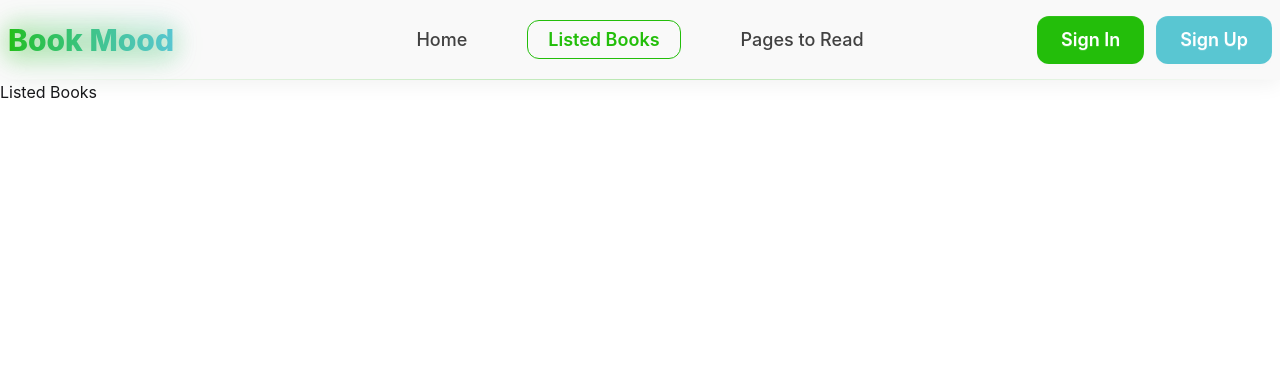
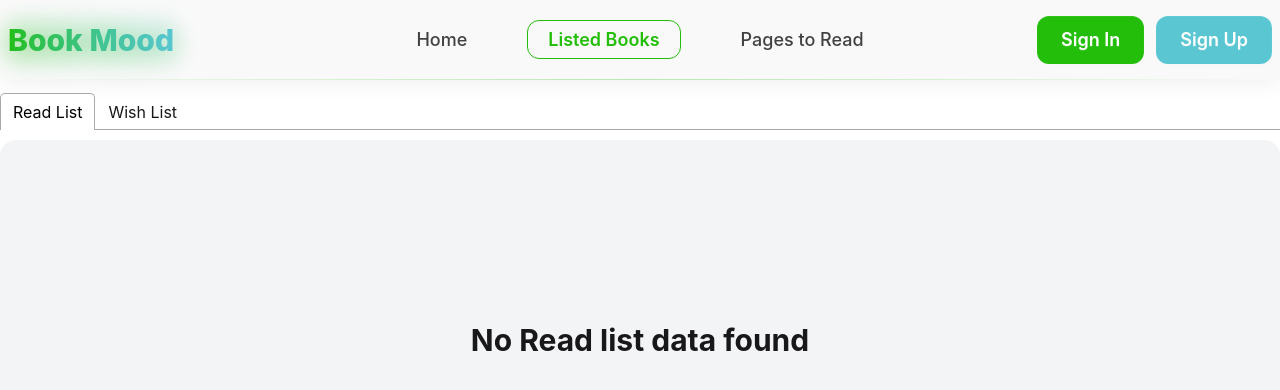
Before and after one commit to Tariqul-stack/book-mood, a React (Vite) app: page /books in a window 1280 px wide. Shown: the top 390 px of the page. Built offline with nearby package versions, Linux system fonts and the light colour scheme.

Commit message:
Add read list and wishlist components with conditional rendering

```diff
--- a/package.json
+++ b/package.json
@@ -17,6 +17,7 @@
     "react-dom": "^19.2.4",
     "react-router": "^7.14.0",
     "react-router-dom": "^7.14.0",
+    "react-tabs": "^6.1.1",
     "react-toastify": "^11.0.5",
     "tailwindcss": "^4.2.2"
   },
--- a/src/Context/BookContext.jsx
+++ b/src/Context/BookContext.jsx
@@ -3,12 +3,12 @@ import React, { createContext, useState } from "react";
 export const BookContext = createContext();
 
 const BookProvider = ({ children }) => {
-  const [storedBooks, setStoredBooks] = useState([]);
+  const [readList, setReadList] = useState([]);
   const [wishList, setWishList] = useState([]);
 
   const bookInfo = {
-    storedBooks,
-    setStoredBooks,
+    readList,
+    setReadList,
     wishList,
     setWishList,
   };
--- /dev/null
+++ b/src/components/ListedBooks/ListedReadList.jsx
@@ -0,0 +1,29 @@
+import React, { useContext } from "react";
+import { BookContext } from "../../Context/BookContext";
+import BookCard from "../UI/BookCard";
+
+const ListedReadList = () => {
+  const { readList, wishList } = useContext(BookContext);
+
+  console.log(readList, wishList, "book Context");
+
+  if (readList.length === 0) {
+    return (
+      <div className="h-[50vh] bg-gray-100 flex items-center justify-center rounded-2xl">
+        <h2 className="font-bold text-3xl">No Read list data found</h2>
+      </div>
+    );
+  }
+
+  return (
+    <div>
+      <div className="grid grid-cols-1 md:grid-cols-3 gap-4">
+        {readList.map((book, index) => (
+          <BookCard key={index} book={book} />
+        ))}
+      </div>
+    </div>
+  );
+};
+
+export default ListedReadList;
--- /dev/null
+++ b/src/components/ListedBooks/ListedWishList.jsx
@@ -0,0 +1,29 @@
+import { useContext } from "react";
+import { BookContext } from "../../Context/BookContext";
+import BookCard from "../UI/BookCard";
+
+const ListedWishList = () => {
+  const { wishList } = useContext(BookContext);
+
+  console.log(wishList, "book Context");
+
+  if (wishList.length === 0) {
+    return (
+      <div className="h-[50vh] bg-gray-100 flex items-center justify-center rounded-2xl">
+        <h2 className="font-bold text-3xl">No Wish list data found</h2>
+      </div>
+    );
+  }
+
+  return (
+    <div>
+      <div className="grid grid-cols-1 md:grid-cols-3 gap-4">
+        {wishList.map((book, index) => (
+          <BookCard key={index} book={book} />
+        ))}
+      </div>
+    </div>
+  );
+};
+
+export default ListedWishList;
--- a/src/pages/BookDetails/BookDetails.jsx
+++ b/src/pages/BookDetails/BookDetails.jsx
@@ -7,7 +7,7 @@ const BookDetails = () => {
   const { bookId } = useParams();
   const books = useLoaderData();
 
-  const { storedBooks, setStoredBooks } = useContext(BookContext);
+  const { readList, setReadList } = useContext(BookContext);
   const { wishList, setWishList } = useContext(BookContext);
 
   const book = books.find((book) => book.bookId === Number(bookId));
@@ -22,23 +22,23 @@ const BookDetails = () => {
 
   // Handle Mark as Read
   const handleMarkAsRead = (currentBook) => {
-    const isExistBook = storedBooks.find(
+    const isExistBook = readList.find(
       (item) => item.bookId === currentBook.bookId,
     );
 
     if (isExistBook) {
       toast.error("The book already exists");
     } else {
-      setStoredBooks([...storedBooks, currentBook]);
+      setReadList([...readList, currentBook]);
       toast.success(`${currentBook.bookName} is added to read list`);
     }
 
-    console.log(currentBook, storedBooks, "Book");
+    console.log(currentBook, readList, "Book");
   };
 
   // Handle Wish List
   const handleWishList = (currentBook) => {
-    const isExistInReadList = storedBooks.find(
+    const isExistInReadList = readList.find(
       (book) => book.bookId === currentBook.bookId,
     );
     if (isExistInReadList) {
@@ -57,7 +57,7 @@ const BookDetails = () => {
       toast.success(`${currentBook.bookName} is added to wish list`);
     }
 
-    console.log(currentBook, storedBooks, "Book");
+    console.log(currentBook, readList, "Book");
   };
 
   return (
--- a/src/pages/Books/Books.jsx
+++ b/src/pages/Books/Books.jsx
@@ -1,13 +1,29 @@
 import React, { useContext } from "react";
 import { BookContext } from "../../Context/BookContext";
+import { Tab, Tabs, TabList, TabPanel } from "react-tabs";
+import "react-tabs/style/react-tabs.css";
+import ListedReadList from "../../components/ListedBooks/ListedReadList";
+import ListedWishList from "../../components/ListedBooks/ListedWishList";
 
 const Books = () => {
-  const { storedBooks, setStoredBooks } = useContext(BookContext);
-  console.log(storedBooks, setStoredBooks);
+  const { readList, wishList } = useContext(BookContext);
+  console.log(readList, wishList, "book Context");
 
   return (
-    <div>
-      <h3>Listed Books</h3>
+    <div className="container mx-auto my-3">
+      <Tabs>
+        <TabList>
+          <Tab>Read List</Tab>
+          <Tab>Wish List</Tab>
+        </TabList>
+
+        <TabPanel>
+          <ListedReadList />
+        </TabPanel>
+        <TabPanel>
+          <ListedWishList />
+        </TabPanel>
+      </Tabs>
     </div>
   );
 };
```
Also changed, not shown: 1 other file (tests, documents, lock files or other folders).
